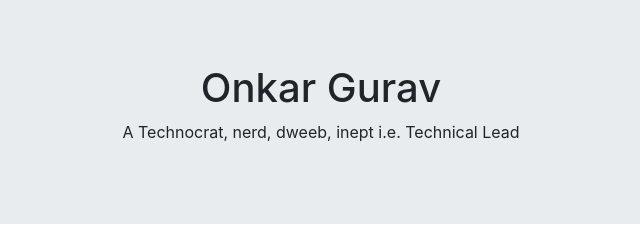
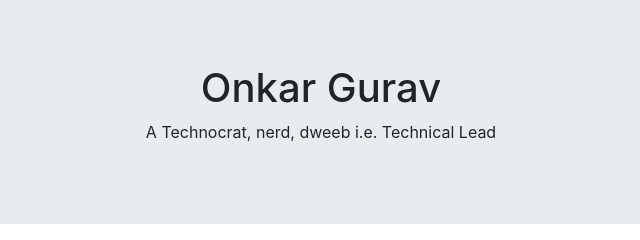
Before and after one commit to letonkargit/letonkargit.github.io, a plain HTML site: page index.html in a window 1280 px wide. Shown: the top 240 px of the page, 319-959 px from the left. Drawn offline with nearby package versions, Linux system fonts and the light colour scheme.

Commit message:
Update index.html

```diff
--- a/index.html
+++ b/index.html
@@ -36,7 +36,7 @@
     <body>
         <div class="jumbotron text-center">
             <h1>Onkar Gurav</h1>
-            <p>A Technocrat, nerd, dweeb, inept i.e. Technical Lead</p>
+            <p>A Technocrat, nerd, dweeb i.e. Technical Lead</p>
 <!--            <a href="https://twitter.com/onkargurav7777" class="fa fa-twitter"></a>
             <a href="https://www.linkedin.com/in/onkar-gurav-32776b39/" class="fa fa-linkedin"></a>-->
         </div>
```
